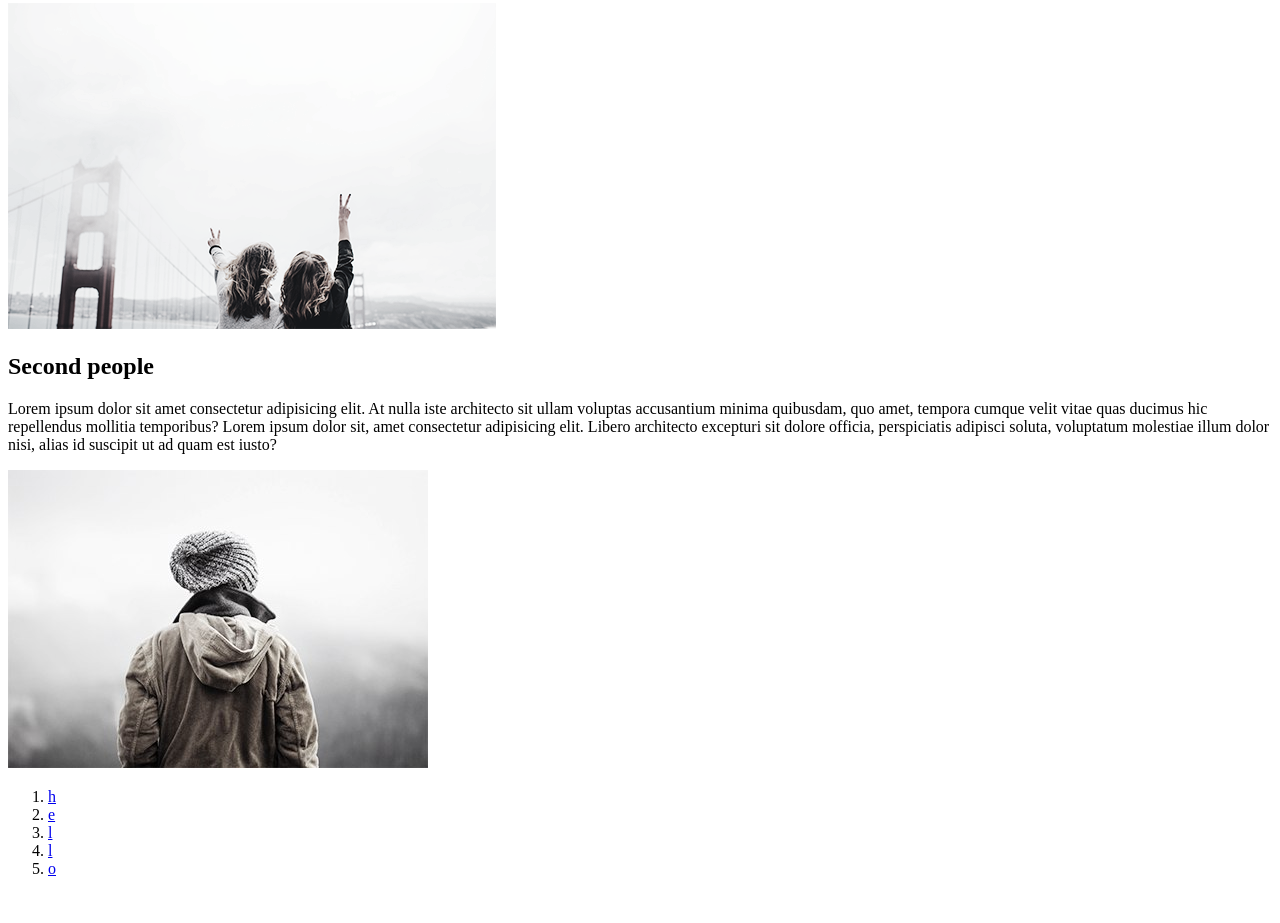
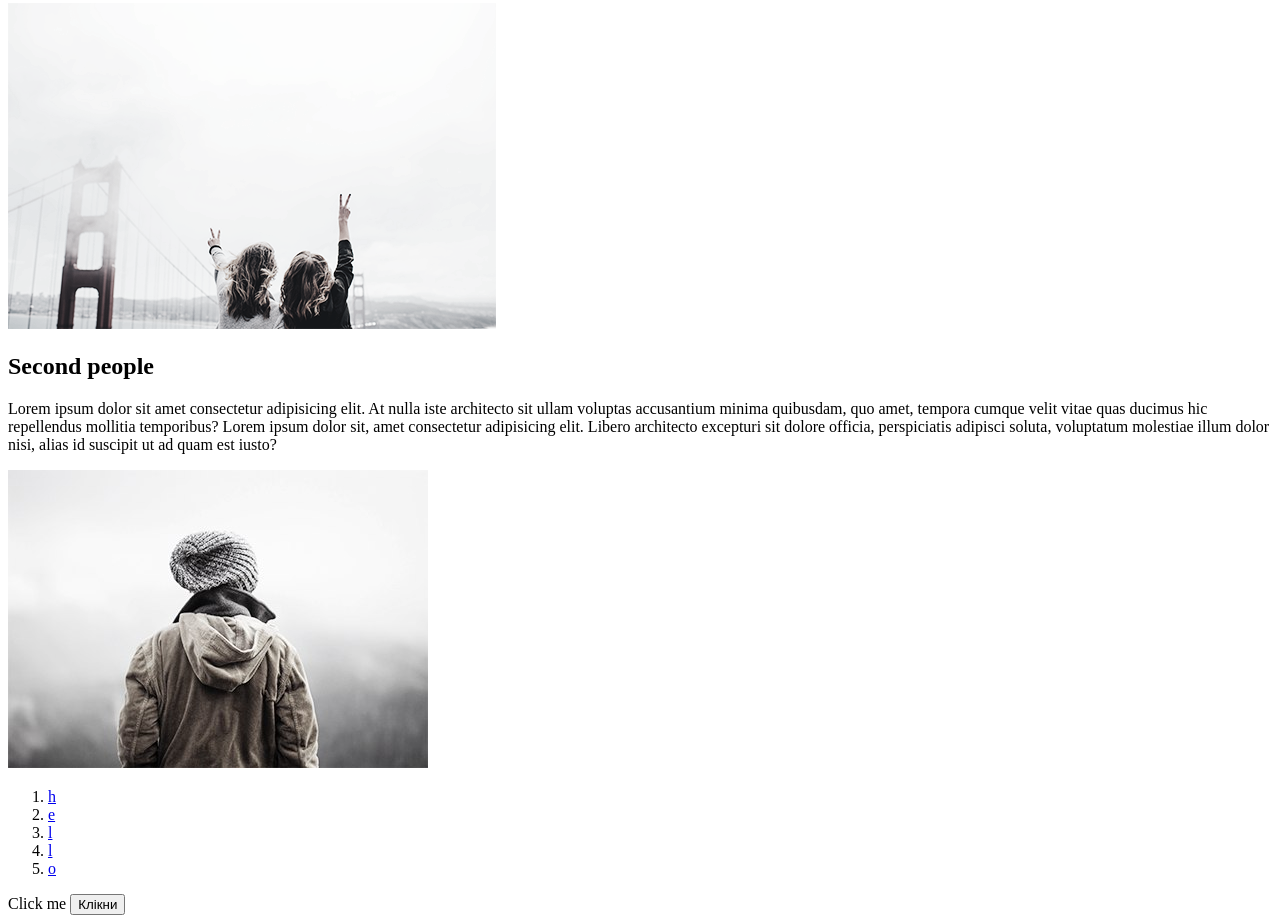
Before and after one commit to DeusLuVult/DeusLuVult.github.io, a plain HTML site: page project 1/page.html in a window 1280 px wide. Shown: the part 1158-2081 px from the top of the page. Before the commit the page ends 2052 px from the top, so only its background shows below. Drawn offline with Linux system fonts and the light colour scheme.

Commit message:
Update page.html

```diff
--- a/project 1/page.html
+++ b/project 1/page.html
@@ -76,8 +76,9 @@
          <li><a href="#">o</a></li>
         </ol>
     </div>
-
-
-
+    <div class="button"
+    <button>Click me</button>
+       <input type="submit" value="Клікни">
+    </div>
 </body>
 </html>
```
